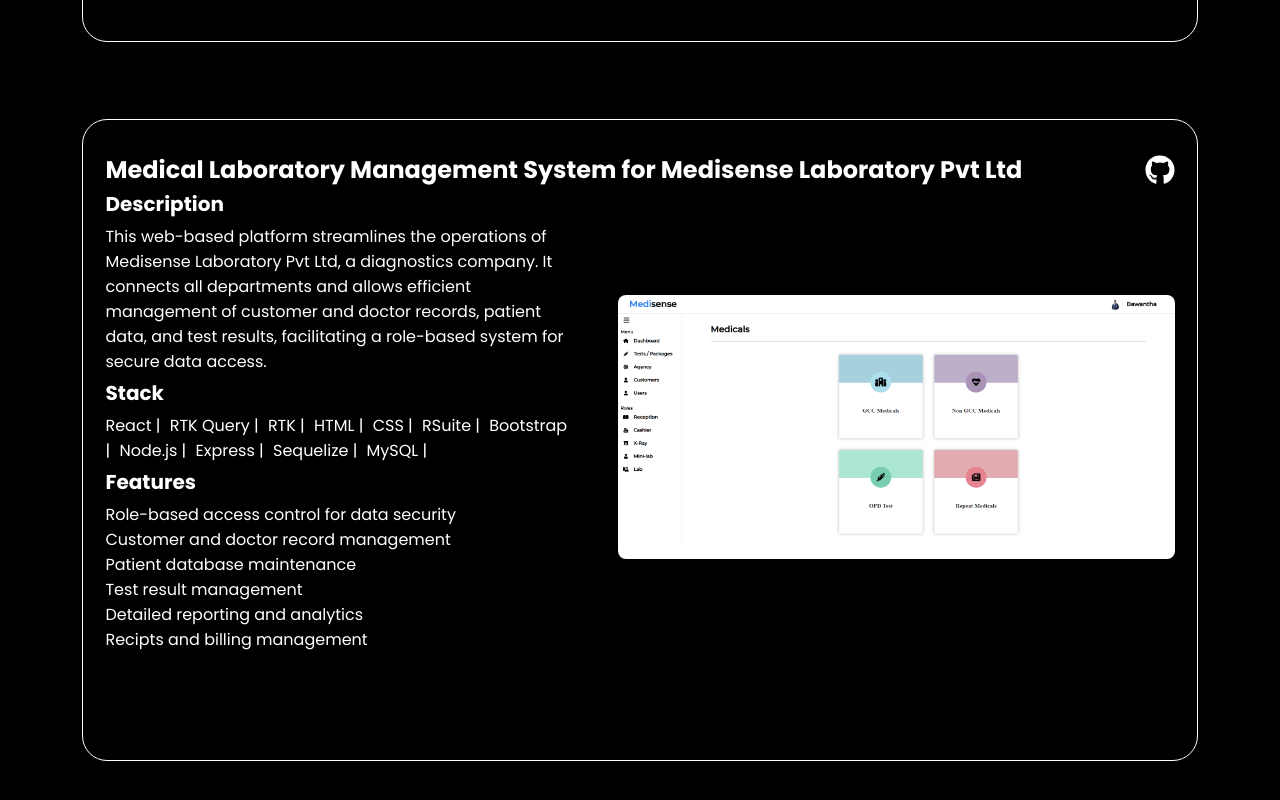
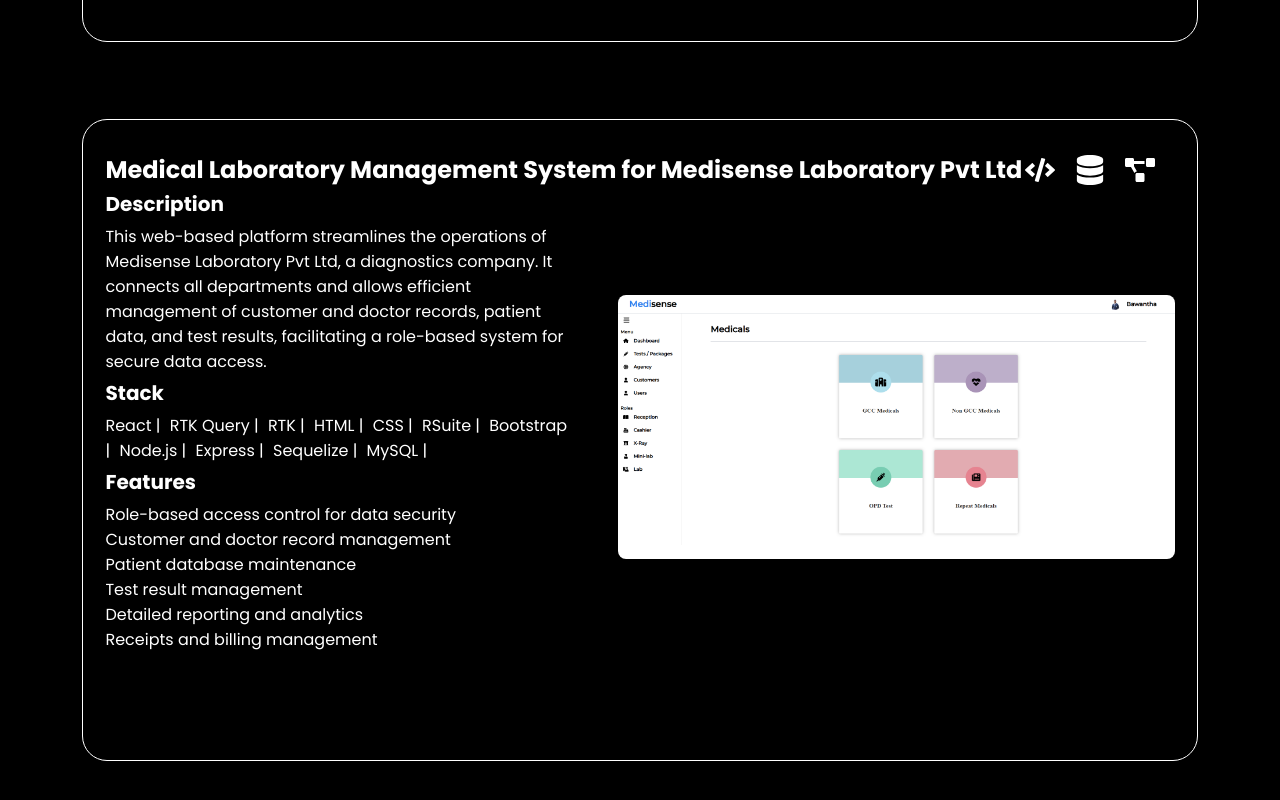
Before and after one commit to BKPASQUAL/Portfolio, a React (Vite) app: page / in a window 1280 px wide. Shown: the part 1498-2298 px from the top of the page. Built offline with nearby package versions, Linux system fonts and the light colour scheme; a web font is replaced by a local one.

Commit message:
Add git repos

```diff
--- a/src/assets/css/Projects.css
+++ b/src/assets/css/Projects.css
@@ -172,11 +172,50 @@
     font-size: 2rem;
     text-decoration: none;
     transition: color 0.3s ease;
-    margin-right: 4% !important;
+    margin-right: 20px !important;
     background: transparent;
     background-color: transparent;
 }
 
-.github-icon:hover {
-    color: #ffffff !important; /* Change to desired hover color */
+
+.github-links {
+  display: flex;
+  align-items: center;
+  justify-content: center;
+  transition: color 0.3s ease;
+  margin-right: 4% !important;
+  background: transparent;
+  background-color: transparent;
 }
+
+.github-links:hover {
+}
+
+/* Tooltip container */
+.github-icon {
+  position: relative;
+}
+
+/* Tooltip text */
+.github-icon::after {
+  content: attr(title);
+  position: absolute;
+  top: -35px;
+  left: 50%;
+  transform: translateX(-50%);
+  white-space: nowrap;
+  background-color: rgba(0, 0, 0, 0.8);
+  color: #fff;
+  padding: 5px 10px;
+  border-radius: 5px;
+  font-size: 14px;
+  opacity: 0;
+  visibility: hidden;
+  transition: opacity 0.3s ease;
+}
+
+/* Show the tooltip on hover */
+.github-icon:hover::after {
+  opacity: 1;
+  visibility: visible;
+}
--- a/src/assets/data/Projects.js
+++ b/src/assets/data/Projects.js
@@ -1,3 +1,5 @@
+// src/components/Projects.js
+
 import tpp1 from "../images/TPP/tpp1.png";
 import tpp2 from "../images/TPP/tpp2.png";
 import tpp3 from "../images/TPP/tpp3.png";
@@ -19,7 +21,8 @@
       "Galle area-specific recommendations",
     ],
     images: [tpp1, tpp2, tpp3, tpp4, tpp5],
-    github:"https://github.com/BKPASQUAL/TPP_FE.git"
+    github_fe: "https://github.com/BKPASQUAL/TPP_FE.git",
+    github_be: "https://github.com/BKPASQUAL/TPP_BE.git",
   },
 
   {
@@ -32,13 +35,15 @@
       "Patient database maintenance",
       "Test result management",
       "Detailed reporting and analytics",
-      "Recipts and billing management",
+      "Receipts and billing management",
     ],
     images: [medi1, medi2],
-    github: "https://github.com/YourRepo/MedicalLabManagementSystem"
+    github_fe: "https://github.com/YourRepo/MedicalLabManagementSystem_FE",
+    github_be: "https://github.com/YourRepo/MedicalLabManagementSystem_BE",
+    github_management: "https://github.com/YourRepo/MedicalLabManagementSystem_Management",
   }
 
-  // Other projects...
+  // Add other projects as needed...
 ];
 
 export default Projects;
--- a/src/components/home/projects.jsx
+++ b/src/components/home/projects.jsx
@@ -1,5 +1,3 @@
-// src/components/Projects.js
-
 import React, { useEffect } from "react";
 import "../../assets/css/Projects.css";
 import { motion, useAnimation } from "framer-motion";
@@ -10,7 +8,7 @@
 import "swiper/css";
 import "swiper/css/navigation";
 import "swiper/css/autoplay";
-import { FaGithub } from "react-icons/fa";
+import { FaCode, FaDatabase, FaProjectDiagram } from "react-icons/fa"; // Import distinct icons for each category
 
 function Projects() {
   const controls = useAnimation();
@@ -44,14 +42,46 @@
             >
               <div className="projects-box-title">
                 <p>{project.title}</p>
+                <div className="github-links">
+                  {/* Frontend Repository */}
+                  {project.github_fe && (
                     <a
-                  href={project.github}
+                      href={project.github_fe}
                       target="_blank"
                       rel="noopener noreferrer"
                       className="github-icon"
+                      title="Frontend Repository"
                     >
-                  <FaGithub size={30} /> {/* Adjust the size as needed */}
+                      <FaCode size={30} /> {/* Frontend icon */}
                     </a>
+                  )}
+
+                  {/* Backend Repository */}
+                  {project.github_be && (
+                    <a
+                      href={project.github_be}
+                      target="_blank"
+                      rel="noopener noreferrer"
+                      className="github-icon"
+                      title="Backend Repository"
+                    >
+                      <FaDatabase size={30} /> {/* Backend icon */}
+                    </a>
+                  )}
+
+                  {/* Management Repository - appears only if project.github_management exists */}
+                  {project.github_management && (
+                    <a
+                      href={project.github_management}
+                      target="_blank"
+                      rel="noopener noreferrer"
+                      className="github-icon"
+                      title="Management Repository"
+                    >
+                      <FaProjectDiagram size={30} /> {/* Management icon */}
+                    </a>
+                  )}
+                </div>
               </div>
               <div className="projects-box-left">
                 <div className="projects-box-left-img">
```
Lines whose indentation alone changed are shown as unchanged.
